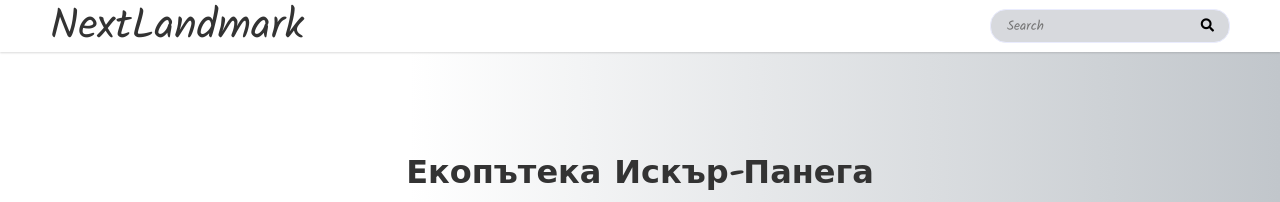
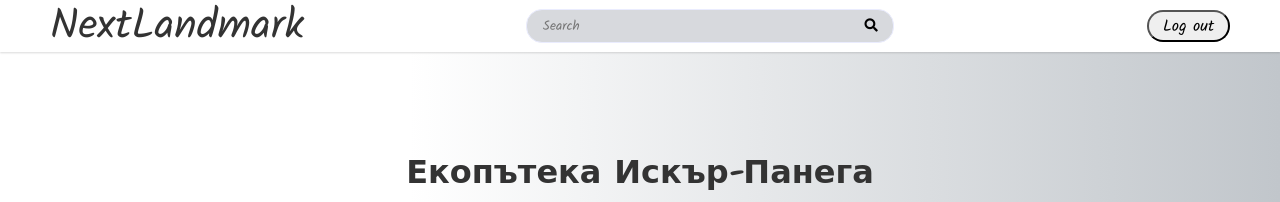
Before and after one commit to yoyotova/NextLandmark, a plain HTML site: page home.html in a window 1280 px wide. Shown: the top 202 px of the page. Drawn offline with Linux system fonts and the light colour scheme.

Commit message:
Add logout button

```diff
--- a/css/styles.css
+++ b/css/styles.css
@@ -164,8 +164,9 @@ body {
 
 .search {
   width: 100%;
-  max-width: 15rem;
+  max-width: 23rem;
   position: relative;
+  margin-right: 2rem;
 }
 
 .search input {
@@ -185,6 +186,14 @@ body {
     position: absolute;
     top: 10px;
     right: 1rem;
+}
+
+.logout {
+  border-radius: 1rem;
+  width: 7%;
+  height: 63%;
+  cursor: pointer;
+  font-size: 1rem;
 }
 
 .add-favorite {
--- a/home.html
+++ b/home.html
@@ -18,13 +18,17 @@
 		<h1 class="page-header">NextLandmark</h1>
 		<div class="search">
 			<input type="text" placeholder="Search" />
-			<button class="fa fa-search"></button>
-		</div>
+      <button class="fa fa-search"></button>
+    </div>
+    <button class="logout" id="logout-btn">Log out</button>
+
   </header>
   <main class="content">
     <div class="landmarks" id="landmarks"></div>
   </main>
 
   <script src="scripts/landmarks.js"></script>
+  <script src="scripts/controller.js"></script>
+
 </body>
 </html>
--- a/scripts/controller.js
+++ b/scripts/controller.js
@@ -5,6 +5,8 @@ const emailElement = document.querySelector(".auth-input[name=email]");
 const passwordElement = document.querySelector(".auth-input[name=password]");
 const usernameElement = document.querySelector(".auth-input[name=username]");
 const errorElement = document.getElementById("errors");
+
+const logoutBtn = document.getElementById("logout-btn");
 
 const validateEmail = email => {
   const notEmpty = !!email.length;
@@ -51,3 +53,7 @@ const validatePassword = password => {
 
     });
 });
+
+logoutBtn && logoutBtn.addEventListener("click", () => {
+  window.location = "index.html"
+});
```
